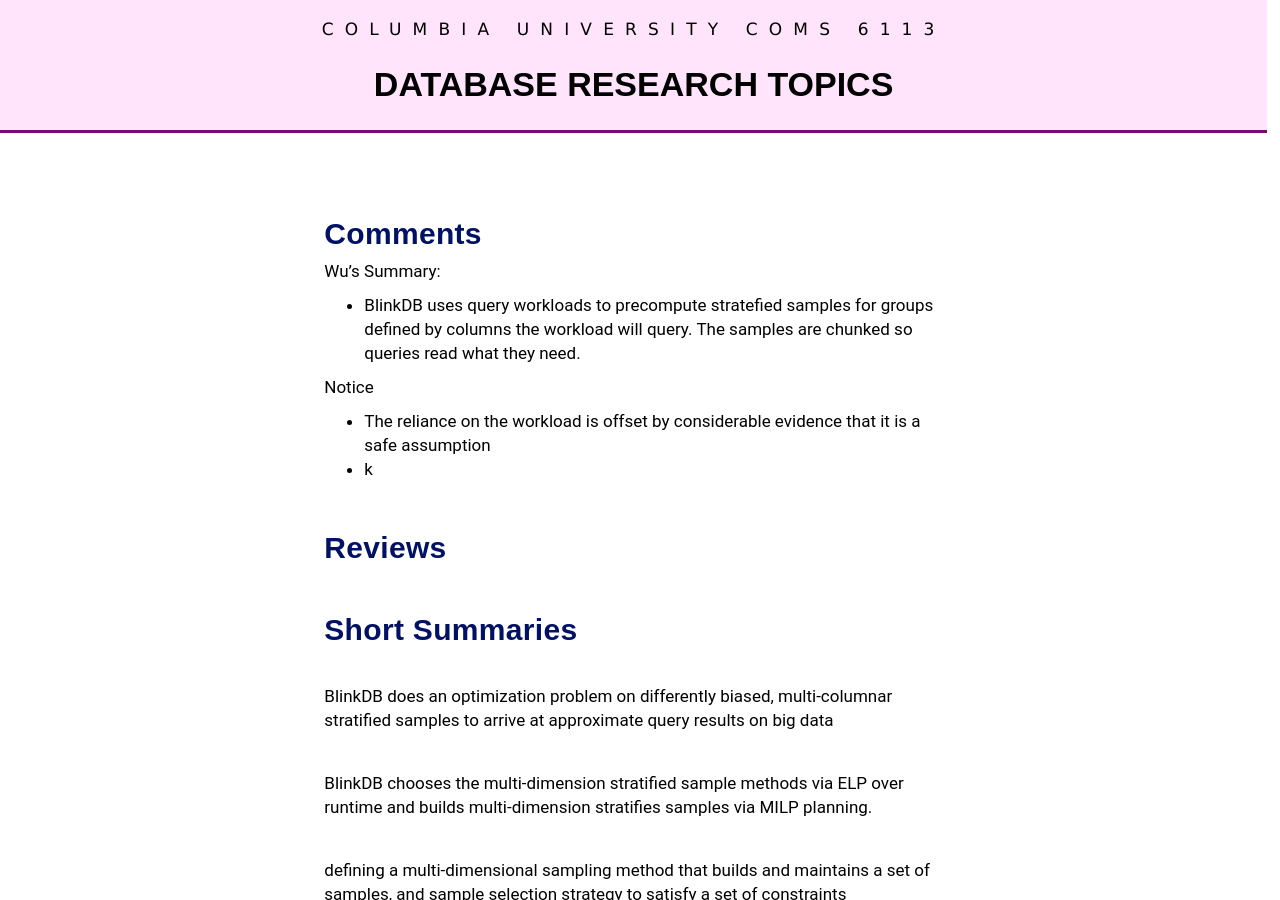
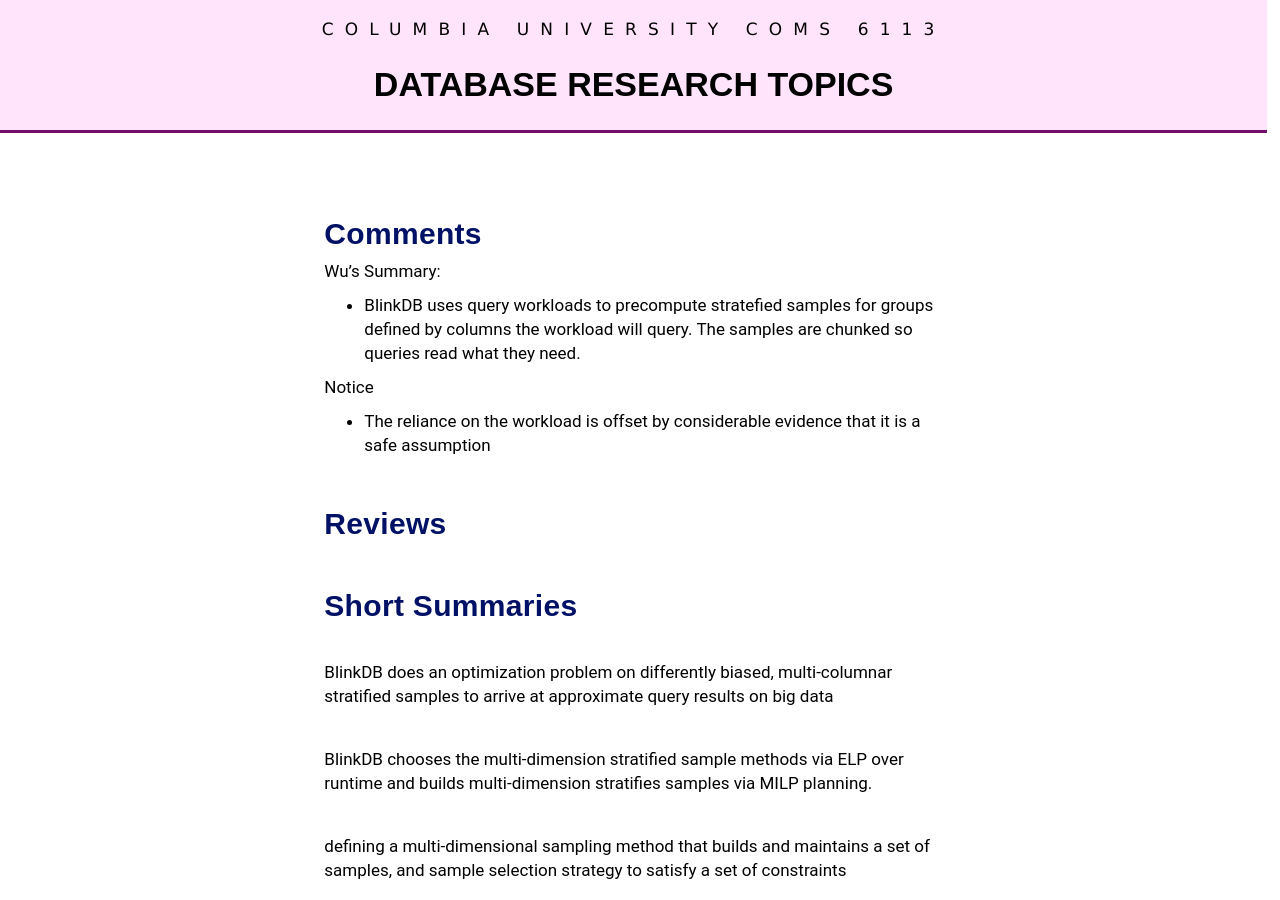
Before and after one commit to wzao1515/w6113.github.io, a Jekyll site: the page built from exreviews_25.md, in a window 1280 px wide and 900 px high. Built offline with Jekyll 4.4.1, drawn with Linux system fonts in a browser that asks for light colours; our own code applies the rules of GitHub Pages for plain Markdown files.

Commit message:
updated website

```diff
--- a/exreviews_25.md
+++ b/exreviews_25.md
@@ -12,7 +12,6 @@ Wu's Summary:
 Notice
 
 * The reliance on the workload is offset by considerable evidence that it is a safe assumption
-* k
 
 ## Reviews
 
```
